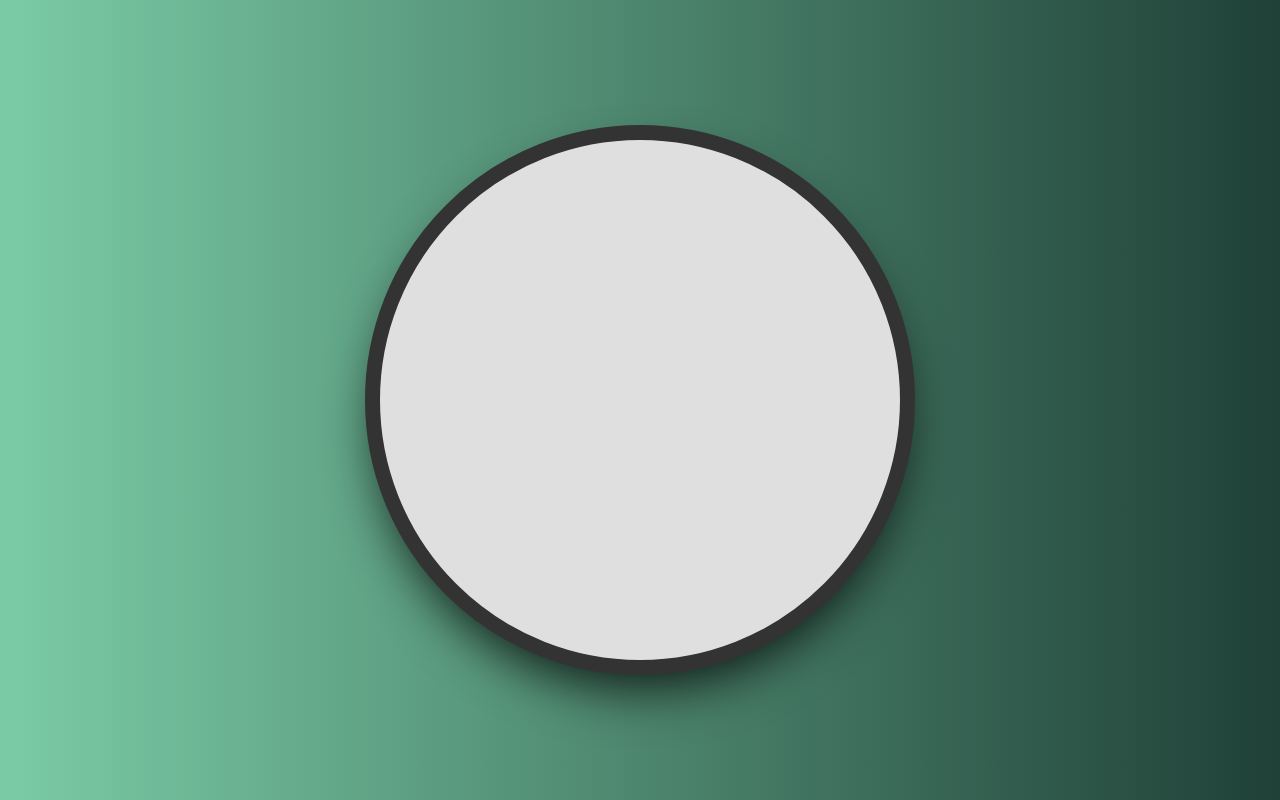
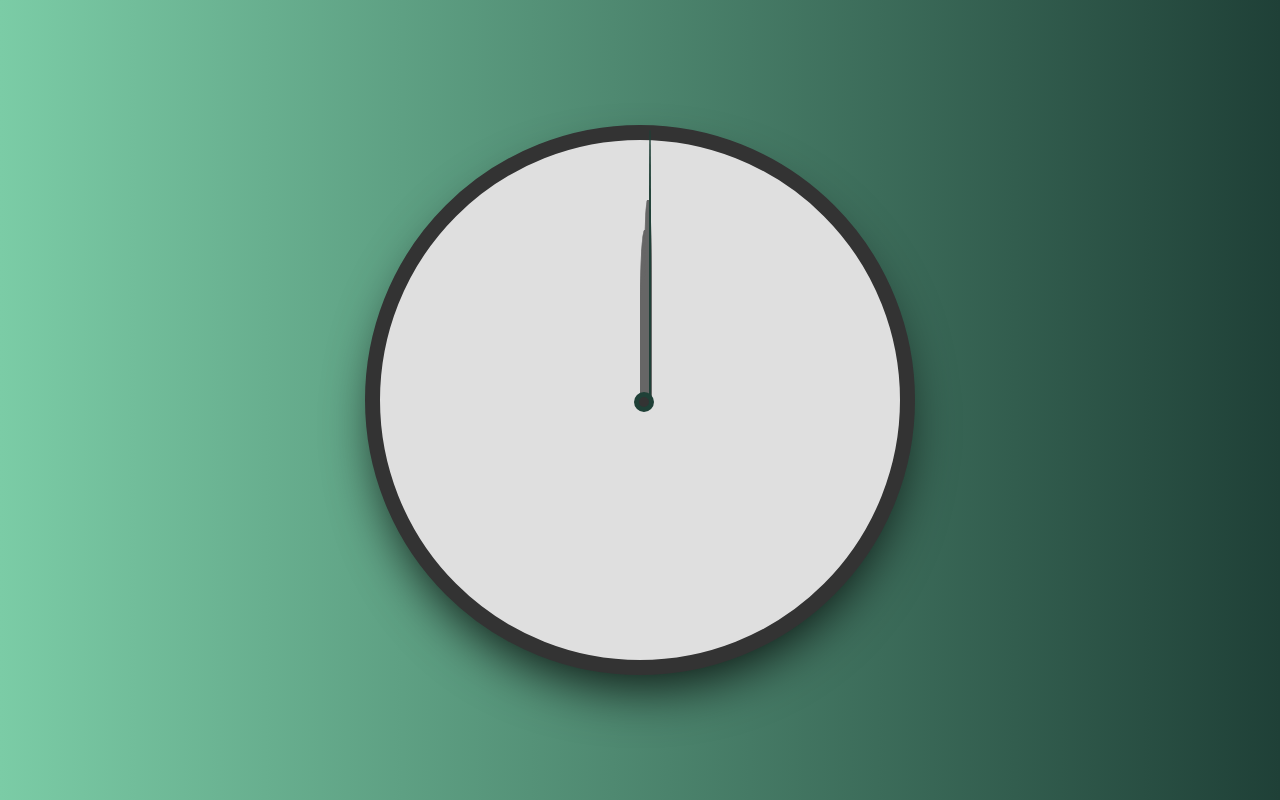
Before and after one commit to M-Hafez22/Analog_clock, a website built with Parcel: page src/index.html in a window 1280 px wide. Built offline with nearby package versions, Linux system fonts and the light colour scheme.

Commit message:
Styling clock Hands

```diff
--- a/src/styles/_config.scss
+++ b/src/styles/_config.scss
@@ -3,7 +3,7 @@ $clr-light : #666;
 $bg-clr-light: #7bcca6;
 $bg-clr-dark: #1f4037;
 $clock-bg: #dfdfdf;
-
+$hand : 170px;
 
 *{
   margin: 0;
--- /dev/null
+++ b/src/styles/_hands.scss
@@ -0,0 +1,51 @@
+
+
+
+.hand{
+  position: absolute;
+  z-index: 12;
+  background-color: $clr-light;
+  bottom: 50%;
+  border: 1px solid $clr-light;
+  border-top-left-radius: 40%;
+  border-top-right-radius: 40%;
+  transform-origin: bottom;
+  transform: translateX(-50%) rotate(calc(var(--rotation) * 1deg));
+}
+.second-hand{
+  width: 2px;
+  left: 50.7%;
+  height:$hand + 100px;
+  border-color: $bg-clr-dark;
+  background-color: $bg-clr-dark;
+  z-index: 3;
+}
+
+.hour-hand{
+  left: 50%;
+  width: 11px;
+  height: $hand;
+  z-index: 1;
+}
+
+.minute-hand{
+  left: 50.3%;
+  height: $hand + 30px;
+  width: 8px;
+  z-index: 2;
+}
+
+.dot{
+  position: absolute;
+  left: 49.5%;
+  top:49%;
+  z-index: 4;
+  width: 20px;
+  height: 20px;
+  background-color: $clr-dark;
+  border: 5px solid $bg-clr-dark;
+  border-radius: 50%;
+  display: flex;
+  justify-content: center;
+ align-items: center;
+}
--- a/src/styles/main.scss
+++ b/src/styles/main.scss
@@ -1,4 +1,5 @@
 @import 'config';
+@import 'hands';
 
 body{
   height: 100vh;
```
